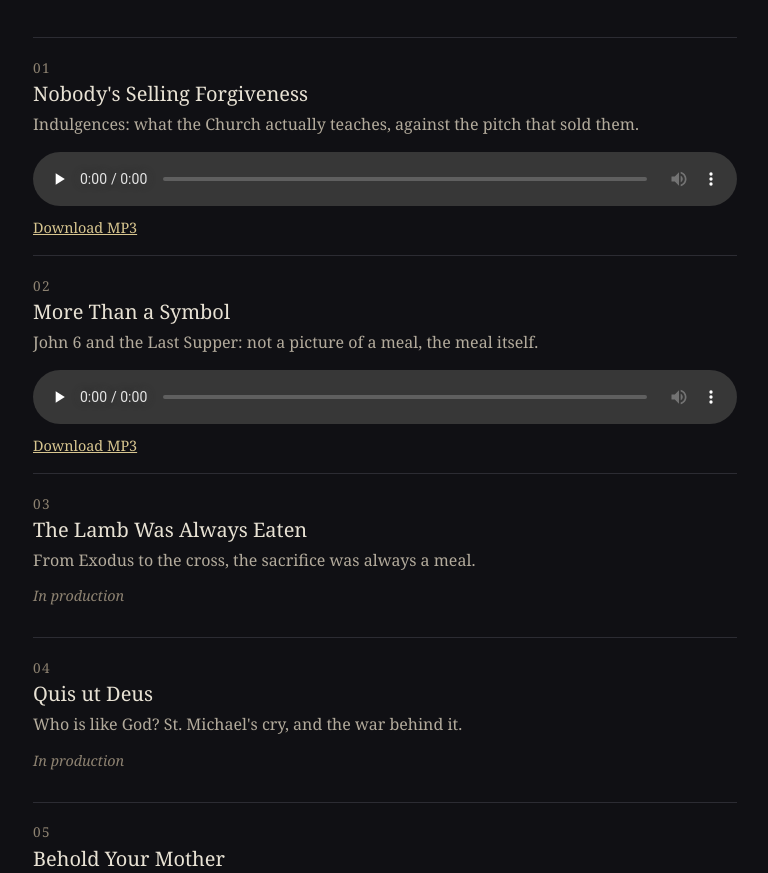
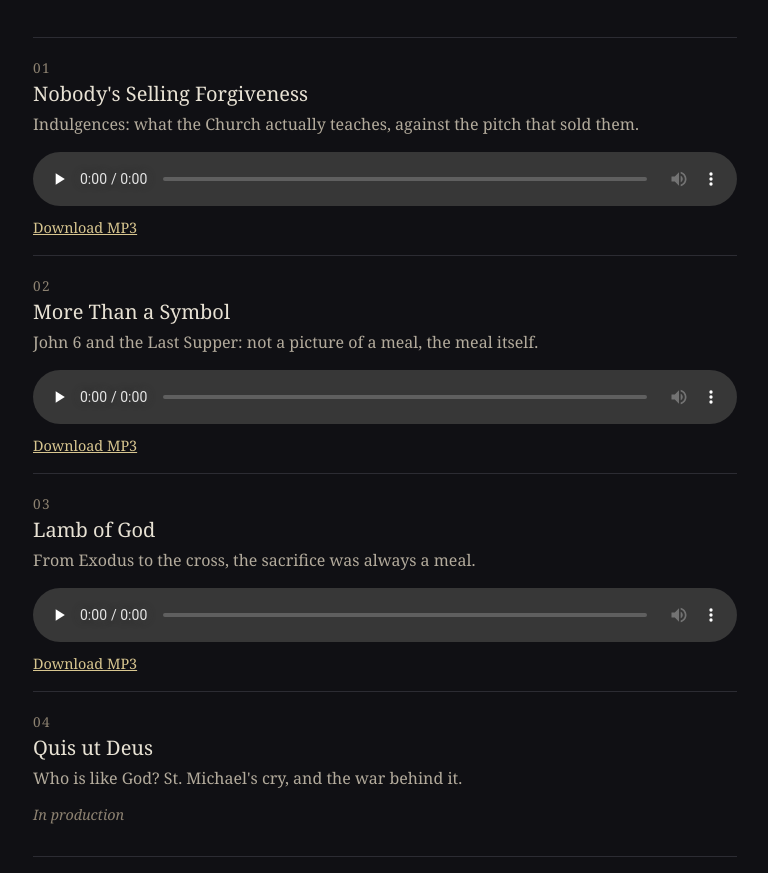
Before and after one commit to beelievernet/beeliever-music, a plain HTML site: page index.html in a window 1280 px wide. Shown: the part 189-1062 px from the top of the page, without its empty margins (255-1023 px from the left). Drawn offline with Linux system fonts and the light colour scheme.

Commit message:
Tracks 1-3 live: release MP3s added, Lamb of God player wired (page v2)

```diff
--- a/index.html
+++ b/index.html
@@ -1,6 +1,7 @@
 <!DOCTYPE html>
-<!-- Beeliever music page v1 (2026-11-24). Static, single file, built for Cloudflare Pages.
-     Audio files live in ./audio/ with plain-ASCII names. Donation link: not yet, route undecided. -->
+<!-- Beeliever music page v2 (2026-11-24). Static, single file, built for Cloudflare Pages.
+     Audio files live in ./audio/ with plain-ASCII names. Donation link: not yet, route undecided.
+     v2: track 3 (Lamb of God) wired with its player; tracks 1-3 live, 4-10 in production. -->
 <html lang="en">
 <head>
 <meta charset="utf-8">
@@ -51,9 +52,10 @@
     </li>
     <li>
       <span class="num">03</span>
-      <h2>The Lamb Was Always Eaten</h2>
+      <h2>Lamb of God</h2>
       <p class="about">From Exodus to the cross, the sacrifice was always a meal.</p>
-      <p class="soon">In production</p>
+      <audio controls preload="none" src="audio/03-lamb-of-god.mp3"></audio>
+      <a class="dl" href="audio/03-lamb-of-god.mp3" download>Download MP3</a>
     </li>
     <li>
       <span class="num">04</span>
```
Also changed, not shown: audio/README.txt, 3 other files.
